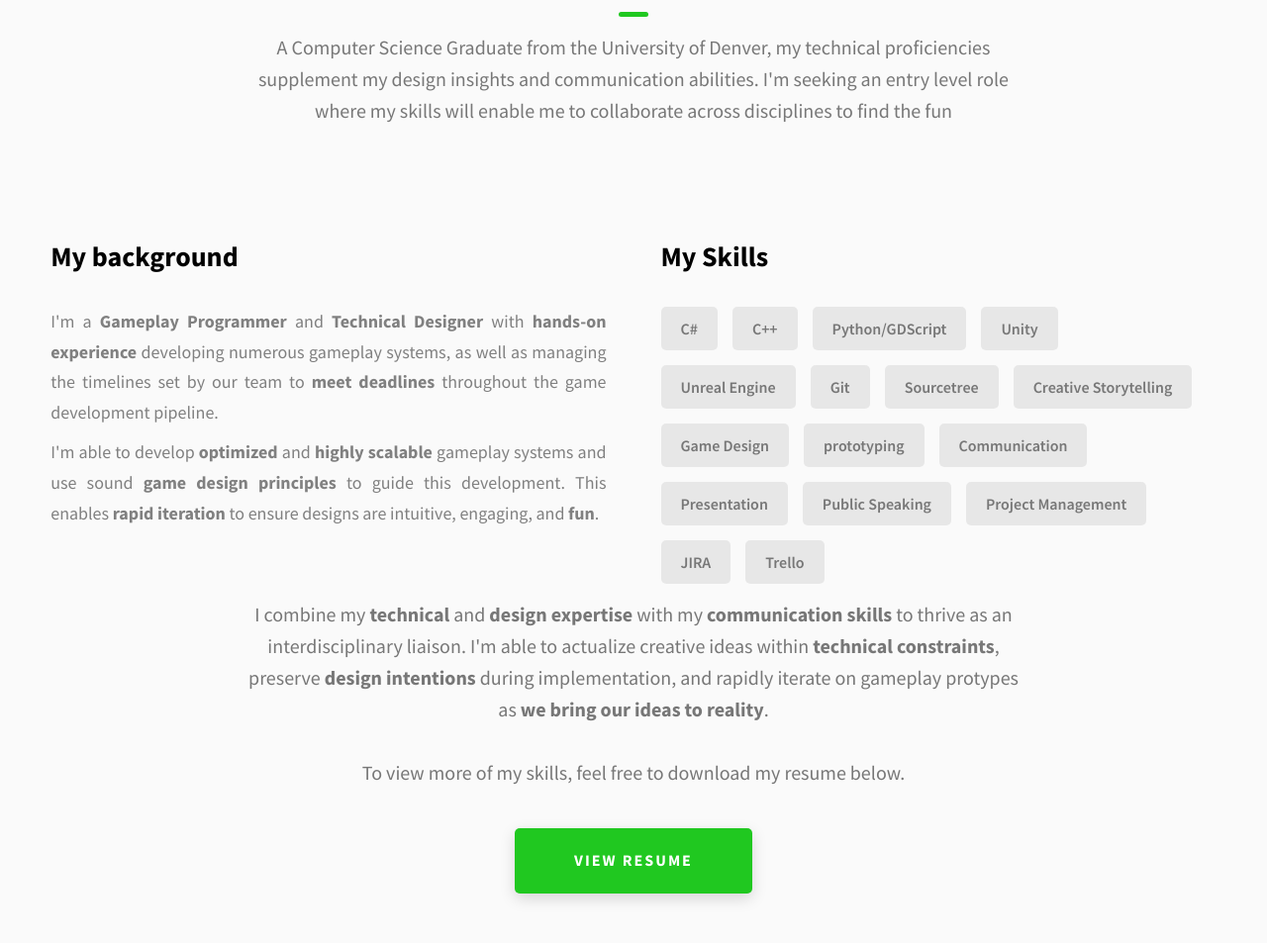
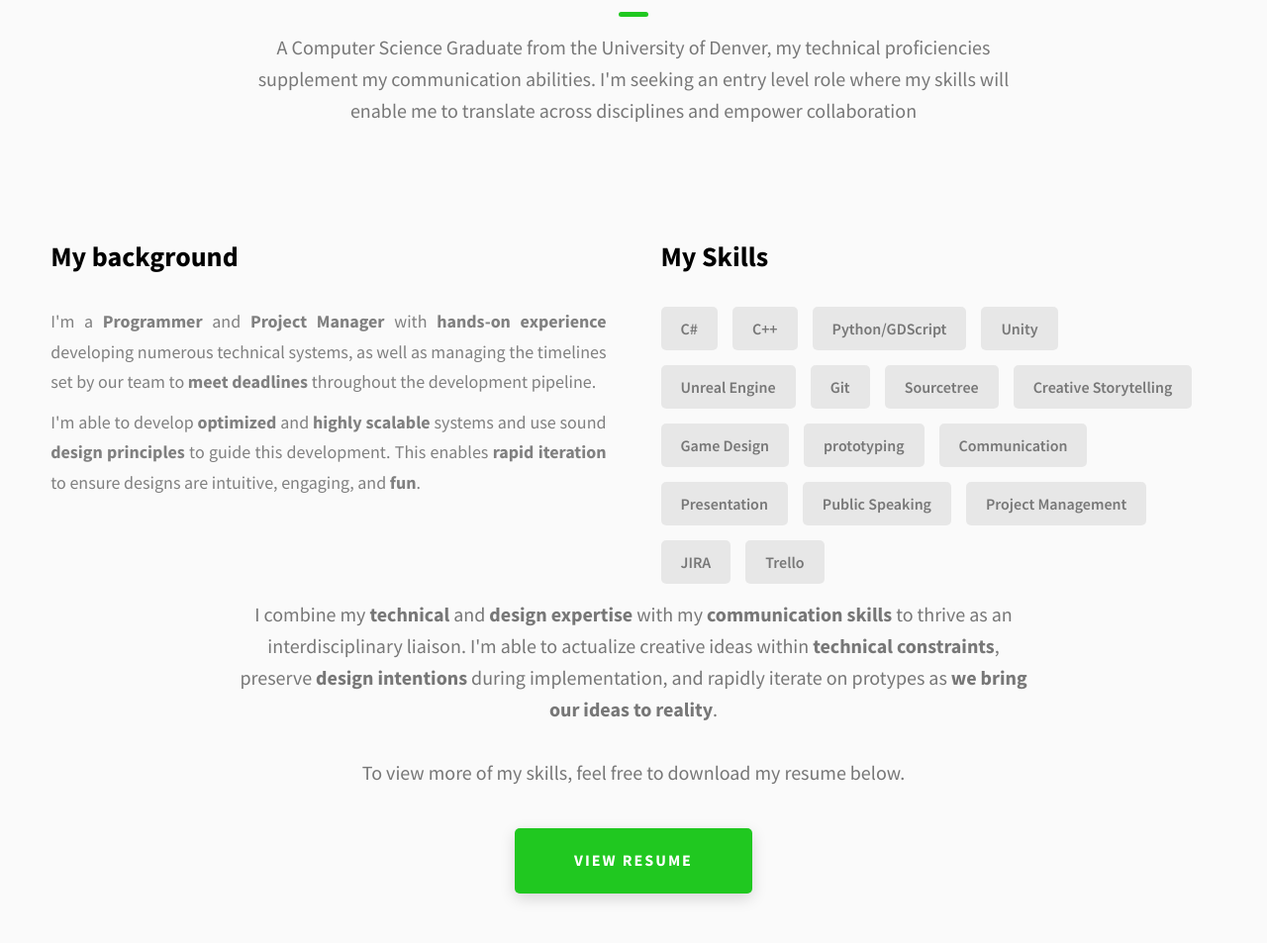
Before and after one commit to RyanDavidsonDev/DevPortfolio, a website: page index.html in a window 1280 px wide. Shown: the part 713-1666 px from the top of the page at 99% size. Drawn offline with Linux system fonts and the light colour scheme.

Commit message:
initial rework to remove mentions of games

```diff
--- a/index.html
+++ b/index.html
@@ -87,7 +87,7 @@
         <h1 class="heading-primary">Hello, I'm Ryan Davidson!</h1>
         <div class="home-hero__info">
           <p class="text-primary">
-            A Technical Designer and Gameplay Programmer with a strong balance of technical, interpersonal, and creative problem solving skills.
+            A Programmer and  with a strong balance of technical, interpersonal, and creative problem solving skills.
           </p>
         </div>
         <div class="home-hero__cta">
@@ -131,8 +131,8 @@
           <span class="heading-sec__sub">
               <p>
                   A Computer Science Graduate from the University of Denver, my technical proficiencies
-                  supplement my design insights and communication abilities. I'm seeking an entry level role
-                  where my skills will enable me to collaborate across disciplines to find the fun
+                  supplement my communication abilities. I'm seeking an entry level role
+                  where my skills will enable me to translate across disciplines and empower collaboration
               </p>
           </span>
         </h2>
@@ -141,14 +141,14 @@
             <h3 class="about__content-title">My background</h3>
             <div class="about__content-details">
               <p class="about__content-details-para">
-                I'm a <strong> Gameplay Programmer </strong> and <strong> Technical Designer </strong>
-                with <strong>hands-on experience</strong> developing numerous gameplay
+                I'm a <strong>Programmer</strong> and <strong> Project Manager </strong>
+                with <strong>hands-on experience</strong> developing numerous technical
                 systems, as well as managing the timelines
-                set by our team to <strong>meet deadlines</strong> throughout the game development pipeline.
+                set by our team to <strong>meet deadlines</strong> throughout the development pipeline.
                 </p>
               <p class="about__content-details-para">
                 I'm able to develop <strong>optimized</strong> and <strong>highly scalable</strong>
-                gameplay systems and use sound <strong>game design principles</strong> to guide
+                systems and use sound <strong> design principles</strong> to guide
                 this development. This enables
                 <strong>rapid iteration</strong> to ensure designs are intuitive,
                 engaging, and <strong>fun</strong>.
@@ -184,10 +184,10 @@
         <span class="heading-sec__sub">
     <p >
       I combine my <strong>technical</strong> and <strong>design expertise</strong>
-       with my <strong>communication skills</strong> to thrive as an
+      with my <strong>communication skills</strong> to thrive as an
       interdisciplinary liaison. I'm able to actualize creative ideas
       within <strong>technical constraints</strong>, preserve <strong>design intentions</strong>
-      during implementation, and rapidly iterate on gameplay protypes as
+      during implementation, and rapidly iterate on protypes as
     <strong>we bring our ideas to reality</strong>.
     <br>
     <br>
```
